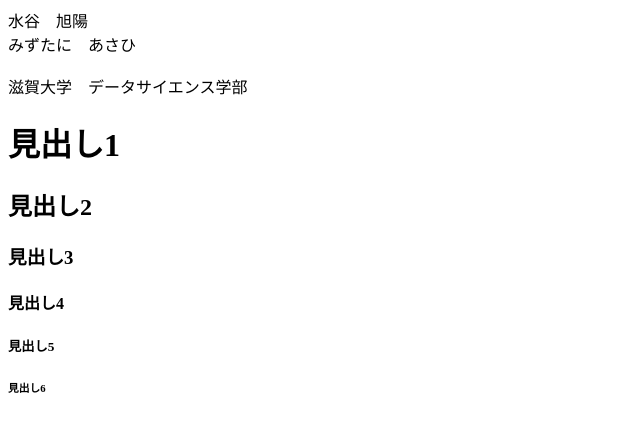
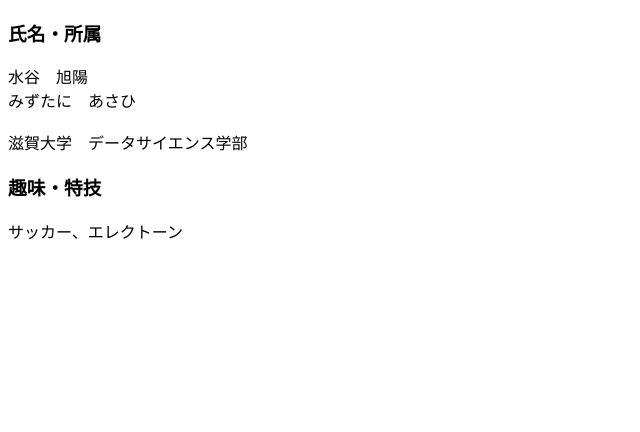
Before and after one commit to MzAsh0425/programing4, a plain HTML site: page mypage.html in a window 1280 px wide. Shown: the whole page, without its empty margins (0-640 px from the left). Drawn offline with Linux system fonts and the light colour scheme.

Commit message:
Update mypage.html

```diff
--- a/mypage.html
+++ b/mypage.html
@@ -1,21 +1,17 @@
 <!DOCTYPE html>
  <html lang="ja">
   <head>
-   <meta charset="utf-8">
    <title>私のページ</title>
   </head>
   <body>
+   <h3>氏名・所属</h3>
    水谷　旭陽<br>
    みずたに　あさひ<br>
    <br>
    滋賀大学　データサイエンス学部<br>
 
-   <h1> 見出し1 </h1>
-   <h2> 見出し2 </h2>
-   <h3> 見出し3 </h3>
-   <h4> 見出し4 </h4>
-   <h5> 見出し5 </h5>
-   <h6> 見出し6 </h6>
+   <h3>趣味・特技</h3>
+   サッカー、エレクトーン
 
   </body>
  </html>
```
